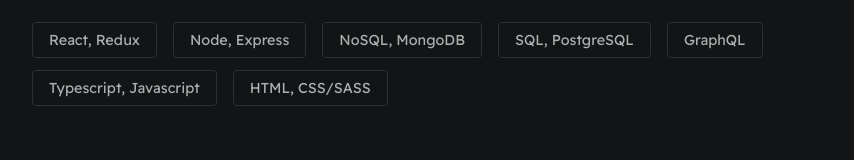
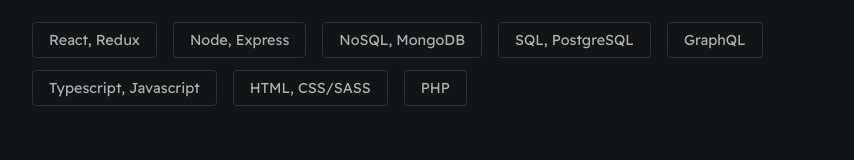
Before and after one commit to noobCode-69/Portfolio, a React (Vite) app: page / in a window 1280 px wide. Shown: the part 730-890 px from the top of the page, without its empty margins (208-1062 px from the left). Built offline with nearby package versions, Linux system fonts and the light colour scheme.

Commit message:
added new skill

```diff
--- a/src/components/Home/Home.config.js
+++ b/src/components/Home/Home.config.js
@@ -33,6 +33,7 @@
   "GraphQL",
   "Typescript, Javascript",
   "HTML, CSS/SASS",
+  "PHP"
 ];
 
 export const projects = [
```
